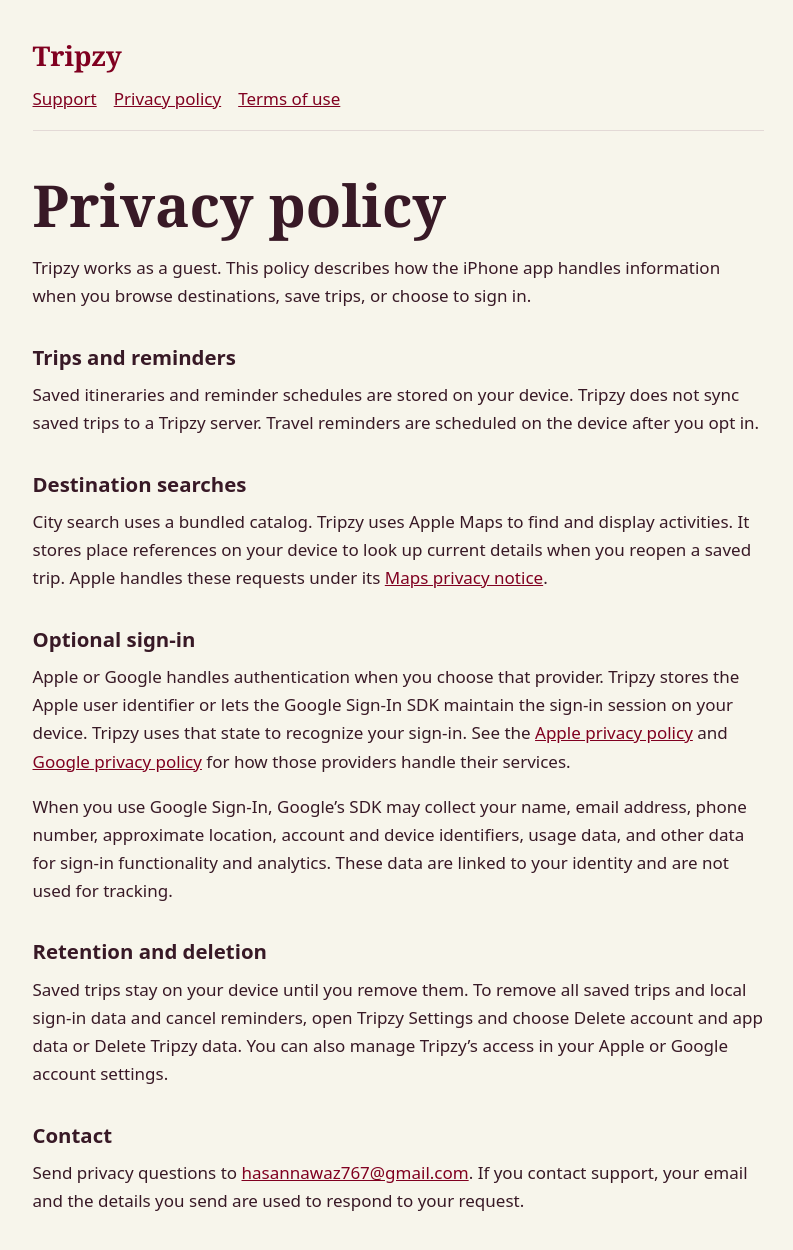
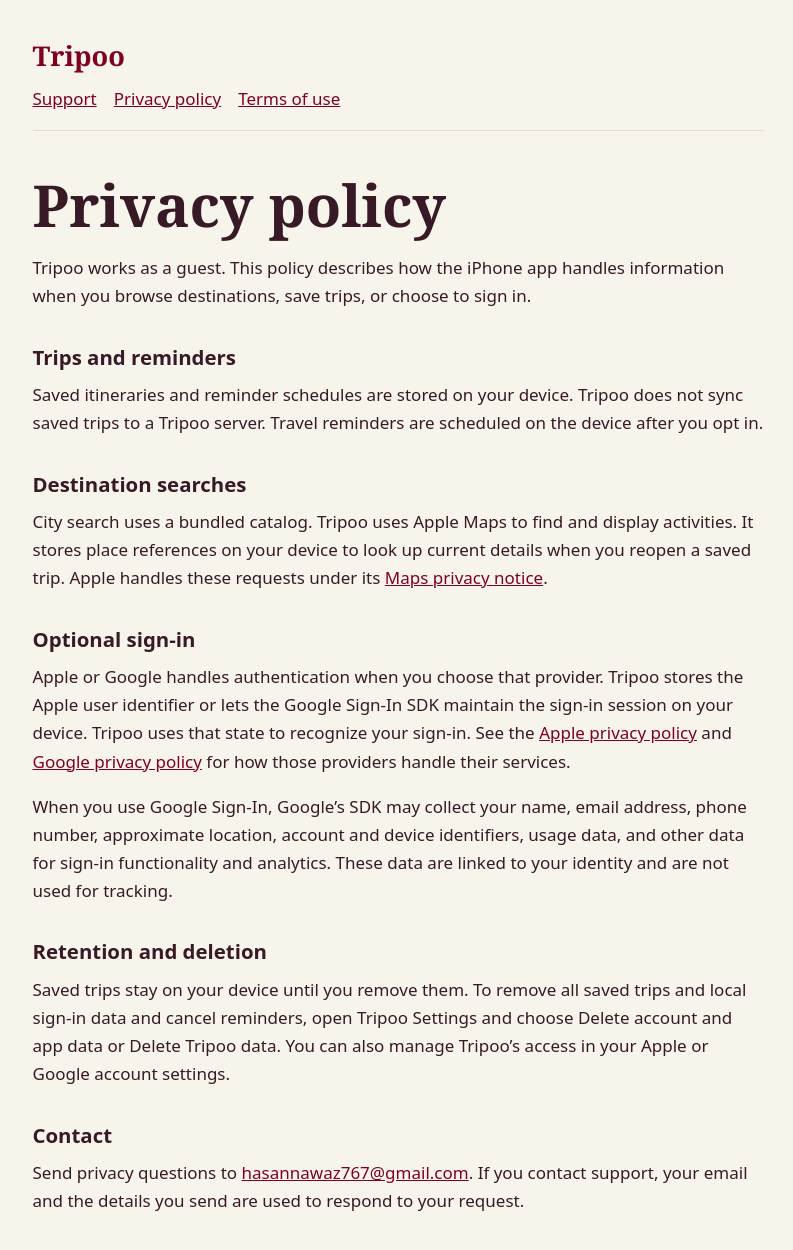
Before and after one commit to Shahzer7/tripoo-support, a plain HTML site: page privacy.html in a window 1280 px wide. Shown: the whole page, without its empty margins (242-1035 px from the left). Drawn offline with Linux system fonts and the light colour scheme.

Commit message:
Rename public pages to Tripoo

```diff
--- a/privacy.html
+++ b/privacy.html
@@ -1,5 +1,5 @@
 <!doctype html>
-<html lang="en"><head><meta charset="utf-8"><meta name="viewport" content="width=device-width, initial-scale=1"><title>Privacy policy · Tripzy</title>
+<html lang="en"><head><meta charset="utf-8"><meta name="viewport" content="width=device-width, initial-scale=1"><title>Privacy policy · Tripoo</title>
 <style>
 :root{color-scheme:light; background:#f7f5eb; color:#381926; font:17px/1.65 system-ui,sans-serif}
 body{max-width:43rem;margin:auto;padding:2rem 1.25rem 4rem} header{border-bottom:1px solid #e3d9d6;padding-bottom:1rem}
@@ -7,12 +7,12 @@ body{max-width:43rem;margin:auto;padding:2rem 1.25rem 4rem} header{border-bottom
 nav{display:flex;gap:1rem;flex-wrap:wrap;margin-top:.35rem} a{color:#800020;overflow-wrap:anywhere} a:focus-visible{outline:2px solid #800020;outline-offset:4px}
 h1{font-size:clamp(2.2rem,7vw,3.4rem);line-height:1.1;margin:2.5rem 0 1rem} h2{font-size:1.2rem;margin:1.8rem 0 .25rem} p{margin:.4rem 0 1rem}
 </style></head><body>
-<header><span class="brand">Tripzy</span><nav aria-label="Tripzy information"><a href="./">Support</a><a href="./privacy.html">Privacy policy</a><a href="./terms.html">Terms of use</a></nav></header>
+<header><span class="brand">Tripoo</span><nav aria-label="Tripoo information"><a href="./">Support</a><a href="./privacy.html">Privacy policy</a><a href="./terms.html">Terms of use</a></nav></header>
 <main><h1>Privacy policy</h1>
-<p>Tripzy works as a guest. This policy describes how the iPhone app handles information when you browse destinations, save trips, or choose to sign in.</p>
-<h2>Trips and reminders</h2><p>Saved itineraries and reminder schedules are stored on your device. Tripzy does not sync saved trips to a Tripzy server. Travel reminders are scheduled on the device after you opt in.</p>
-<h2>Destination searches</h2><p>City search uses a bundled catalog. Tripzy uses Apple Maps to find and display activities. It stores place references on your device to look up current details when you reopen a saved trip. Apple handles these requests under its <a href="https://www.apple.com/legal/privacy/data/en/apple-maps/">Maps privacy notice</a>.</p>
-<h2>Optional sign-in</h2><p>Apple or Google handles authentication when you choose that provider. Tripzy stores the Apple user identifier or lets the Google Sign-In SDK maintain the sign-in session on your device. Tripzy uses that state to recognize your sign-in. See the <a href="https://www.apple.com/legal/privacy/">Apple privacy policy</a> and <a href="https://policies.google.com/privacy">Google privacy policy</a> for how those providers handle their services.</p>
+<p>Tripoo works as a guest. This policy describes how the iPhone app handles information when you browse destinations, save trips, or choose to sign in.</p>
+<h2>Trips and reminders</h2><p>Saved itineraries and reminder schedules are stored on your device. Tripoo does not sync saved trips to a Tripoo server. Travel reminders are scheduled on the device after you opt in.</p>
+<h2>Destination searches</h2><p>City search uses a bundled catalog. Tripoo uses Apple Maps to find and display activities. It stores place references on your device to look up current details when you reopen a saved trip. Apple handles these requests under its <a href="https://www.apple.com/legal/privacy/data/en/apple-maps/">Maps privacy notice</a>.</p>
+<h2>Optional sign-in</h2><p>Apple or Google handles authentication when you choose that provider. Tripoo stores the Apple user identifier or lets the Google Sign-In SDK maintain the sign-in session on your device. Tripoo uses that state to recognize your sign-in. See the <a href="https://www.apple.com/legal/privacy/">Apple privacy policy</a> and <a href="https://policies.google.com/privacy">Google privacy policy</a> for how those providers handle their services.</p>
 <p>When you use Google Sign-In, Google’s SDK may collect your name, email address, phone number, approximate location, account and device identifiers, usage data, and other data for sign-in functionality and analytics. These data are linked to your identity and are not used for tracking.</p>
-<h2>Retention and deletion</h2><p>Saved trips stay on your device until you remove them. To remove all saved trips and local sign-in data and cancel reminders, open Tripzy Settings and choose Delete account and app data or Delete Tripzy data. You can also manage Tripzy’s access in your Apple or Google account settings.</p>
+<h2>Retention and deletion</h2><p>Saved trips stay on your device until you remove them. To remove all saved trips and local sign-in data and cancel reminders, open Tripoo Settings and choose Delete account and app data or Delete Tripoo data. You can also manage Tripoo’s access in your Apple or Google account settings.</p>
 <h2>Contact</h2><p>Send privacy questions to <a href="mailto:hasannawaz767@gmail.com">hasannawaz767@gmail.com</a>. If you contact support, your email and the details you send are used to respond to your request.</p></main></body></html>
```
Also changed, not shown: index.html (+3 -3 lines), terms.html (+5 -5 lines).
